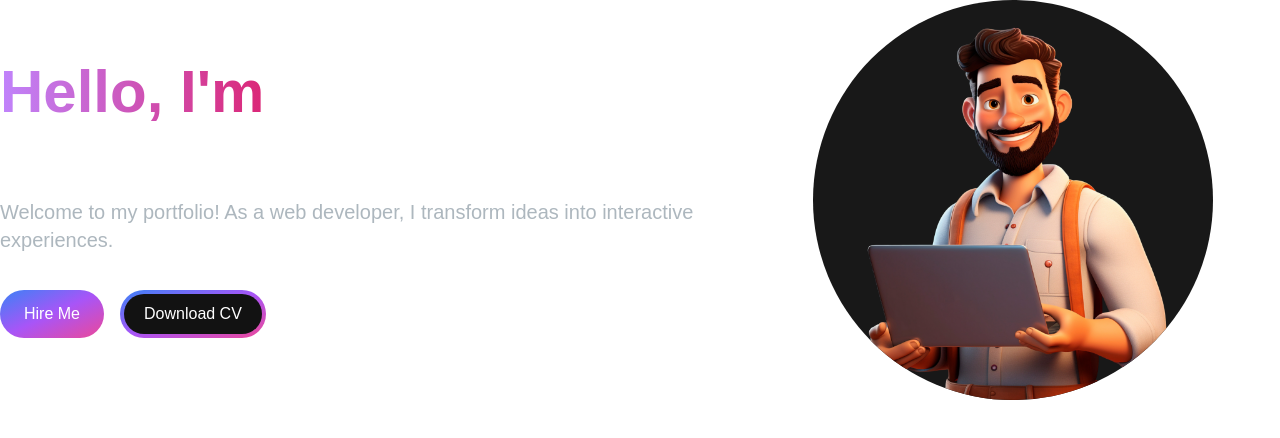
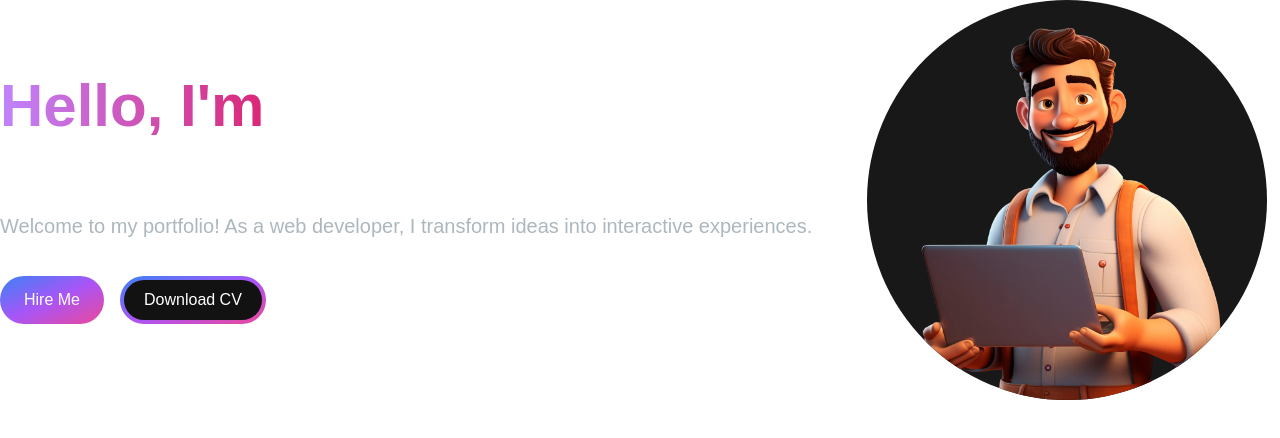
Before and after one commit to VijayMane27/my_portfolio_website, a Next.js app: page /components/HeroSection in a window 1280 px wide. Shown: the top 438 px of the page. Built offline with nearby package versions, Linux system fonts and the light colour scheme.

Commit message:
animation done

```diff
--- a/package.json
+++ b/package.json
@@ -13,6 +13,7 @@
     "framer-motion": "^11.1.7",
     "next": "12.1.6",
     "react": "18.1.0",
+    "react-animated-numbers": "^0.18.0",
     "react-dom": "18.1.0",
     "react-icons": "^4.3.1",
     "react-intersection-observer": "^9.8.2",
--- a/pages/components/EmailSection.jsx
+++ b/pages/components/EmailSection.jsx
@@ -52,11 +52,11 @@ const EmailSection = () => {
           try my best to get back to you!
         </p>
         <div className="socials flex flex-row gap-2">
-          <Link href="https://github.com">
-            <Image src={GithubIcon} alt="Github Icon" />
+          <Link href="https://github.com/VijayMane27">
+            <Image className="cursor-pointer" src={GithubIcon} alt="Github Icon" />
           </Link>
-          <Link href="https://linkedin.com">
-            <Image src={LinkedinIcon} alt="Linkedin Icon" />
+          <Link href="https://www.linkedin.com/in/vijay-mane-2216a5204/">
+            <Image className="cursor-pointer" src={LinkedinIcon} alt="Linkedin Icon" />
           </Link>
         </div>
       </div>
--- a/pages/components/HeroSection.jsx
+++ b/pages/components/HeroSection.jsx
@@ -1,25 +1,41 @@
-"use client";
 import React from "react";
 import Image from "next/image";
 import { TypeAnimation } from "react-type-animation";
+import { motion } from "framer-motion"; // Import motion from framer-motion
+import { Link as ScrollLink } from "react-scroll";
 
 const HeroSection = () => {
+
+  const handleDownloadCV = () => {
+    // Correcting the path to the PDF file
+    const pdfPath = "/Resume/Vijay-Prakash-Mane.pdf"; // Assuming it's located in the 'public/Resume' directory
+    const link = document.createElement("a");
+    link.href = pdfPath;
+    link.setAttribute("download", "Vijay-Prakash-Mane.pdf"); // Just the filename with extension
+    document.body.appendChild(link);
+    link.click();
+    document.body.removeChild(link);
+  };
+
   return (
     <section>
       <div className="grid grid-cols-1 sm:grid-cols-12">
-        <div className="col-span-7 place-self-center text-center sm:text-left">
+        <motion.div
+          initial={{ opacity: 0, scale: 0.5 }}
+          animate={{ opacity: 1, scale: 1 }}
+          transition={{ duration: 0.5 }}
+          className="col-span-8 place-self-center text-center sm:text-left justify-self-start"
+        >
           <h1 className="text-white mb-4 text-4xl sm:text-5xl lg:text-6xl font-extrabold">
             <span className="text-transparent bg-clip-text bg-gradient-to-r from-purple-400 to-pink-600 ">
               {" "}
               Hello, I'm{" "}
             </span>
             <br />
-
             <TypeAnimation
               sequence={[
-                // Same substring at the start will only be typed out once, initially
                 "Vijay Mane",
-                1000, // wait 1s before replacing "Mice" with "Hamsters"
+                1000,
                 "Web Developer",
                 1000,
                 "Backend Developer",
@@ -35,18 +51,32 @@ const HeroSection = () => {
             interactive experiences.
           </p>
           <div>
-            <button className="px-6 py-3 w-full sm:w-fit rounded-full mr-4 bg-gradient-to-br from-blue-500 via-purple-500 to-pink-500 hover:bg-slate-200 text-white">
-              Hire Me
-            </button>
-
-            <button className="px-1 py-1 w-full sm:w-fit rounded-full bg-gradient-to-br from-blue-500 via-purple-500 to-pink-500 hover:bg-slate-400 text-white mt-3">
+            <ScrollLink
+              to="contact" // This should match the name prop of your contact section Element
+              spy={true}
+              smooth={true}
+              duration={500}
+            >
+              <button className="px-6 py-3 w-full sm:w-fit rounded-full mr-4 bg-gradient-to-br from-blue-500 via-purple-500 to-pink-500 hover:bg-slate-200 text-white">
+                Hire Me
+              </button>
+            </ScrollLink>
+            <button
+              className="px-1 py-1 w-full sm:w-fit rounded-full bg-gradient-to-br from-blue-500 via-purple-500 to-pink-500 hover:bg-slate-400 text-white mt-3"
+              onClick={handleDownloadCV} // Attach download CV function to onClick event
+            >
               <span className="block bg-[#121212] hover:bg-slate-800 rounded-full px-5 py-2">
                 Download CV
               </span>
             </button>
           </div>
-        </div>
-        <div className="col-span-5 place-self-center mt-4 lg:mt-0">
+        </motion.div>
+        <motion.div
+          initial={{ opacity: 0, scale: 0.5 }}
+          animate={{ opacity: 1, scale: 1 }}
+          transition={{ duration: 0.5 }}
+          className="col-span-4 place-self-center mt-4 lg:mt-0"
+        >
           <div className="rounded-full bg-[#181818] w-[200px] h-[200px] lg:w-[400px] lg:h-[400px] relative">
             <Image
               src="/images/avatar.png"
@@ -56,7 +86,7 @@ const HeroSection = () => {
               objectFit="cover"
             />
           </div>
-        </div>
+        </motion.div>
       </div>
     </section>
   );
--- a/pages/components/NavLink.jsx
+++ b/pages/components/NavLink.jsx
@@ -1,13 +1,16 @@
-import Link from "next/link";
+import { Link as ScrollLink } from "react-scroll";
 
 const NavLink = ({ href, title }) => {
   return (
-    <Link
-      href={href}
+    <ScrollLink
+      to={href.slice(1)} // remove the '#' from href
+      spy={true}
+      smooth={true}
+      duration={500}
       className="block py-2 pl-3 pr-4 text-[#ADB7BE] sm:text-xl rounded md:p-0 hover:text-white"
     >
       {title}
-    </Link>
+    </ScrollLink>
   );
 };
 
--- a/pages/components/ProjectSection.jsx
+++ b/pages/components/ProjectSection.jsx
@@ -1,5 +1,6 @@
-import React, { useState } from "react";
+import React, { useState,useRef } from "react";
 import ProjectCard from "./ProjectCard";
+import { motion,useInView } from "framer-motion";
 
 const projectData = [
   {
@@ -42,6 +43,9 @@ const projectData = [
 
 export const ProjectSection = () => {
   const [selectedTag, setSelectedTag] = useState("All"); // Initial state for selected tag
+  const ref = useRef(null);
+
+  const isInview = useInView(ref);
 
   const buttonStyles = (tag) =>
     selectedTag === tag
@@ -53,8 +57,13 @@ export const ProjectSection = () => {
       ? projectData
       : projectData.filter((project) => project.tag.includes(selectedTag));
 
+      const cardVariants = {
+        initial: { y: 50, opacity: 0 },
+        animate: { y: 0, opacity: 1 },
+      };
+
   return (
-    <>
+    <section>
       <h2 className="text-center text-4xl font-bold text-white mt-4 mb-8 md:mb-12">
         My Projects
       </h2>
@@ -79,18 +88,20 @@ export const ProjectSection = () => {
         </button>
       </div>
 
-      <div className="flex flex-wrap justify-between">
-        {filteredProjects.map((project) => (
+      <div ref={ref} className="flex flex-wrap justify-between">
+        {filteredProjects.map((project,index) => (
           <div key={project.id} className="w-full md:w-1/3 p-4">
+            <motion.li  key={index} variants={cardVariants} initial="initial" animate={isInview ? "animate":"initial"} transition={{duration:0.3,delay:index*0.4}}>
             <ProjectCard
               title={project.title}
               description={project.description}
               imgUrl={project.image}
               gitUrl={project.gitUrl}
             />
+            </motion.li>
           </div>
         ))}
       </div>
-    </>
+    </section>
   );
 };
--- a/pages/index.js
+++ b/pages/index.js
@@ -6,6 +6,7 @@ import AboutSection from "./components/AboutSection";
 import { ProjectSection } from "./components/ProjectSection";
 import EmailSection from "./components/EmailSection";
 import Footer from "./components/Footer";
+import { Element } from "react-scroll";
 
 export default function Home() {
   return (
@@ -17,13 +18,20 @@ export default function Home() {
       </Head>
       <main className="flex min-h-screen flex-col bg-[#121212]">
   <CustomNavbar />
-        <div class="container mt-24 mx-auto py-4 px-12">
+  <div className="container mt-24 mx-auto py-4 px-12">
+    <Element name="home">
       <HeroSection />
+    </Element>
+    <Element name="about">
       <AboutSection />
+    </Element>
+    <Element name="projects">
       <ProjectSection />
-          <EmailSection/>
+    </Element>
+    <Element name="contact">
+      <EmailSection />
+    </Element>
   </div>
-
 </main>
       <Footer />
     </div>
```
Also changed, not shown: 2 other files (tests, documents, lock files or other folders). Lines whose indentation alone changed are shown as unchanged.
